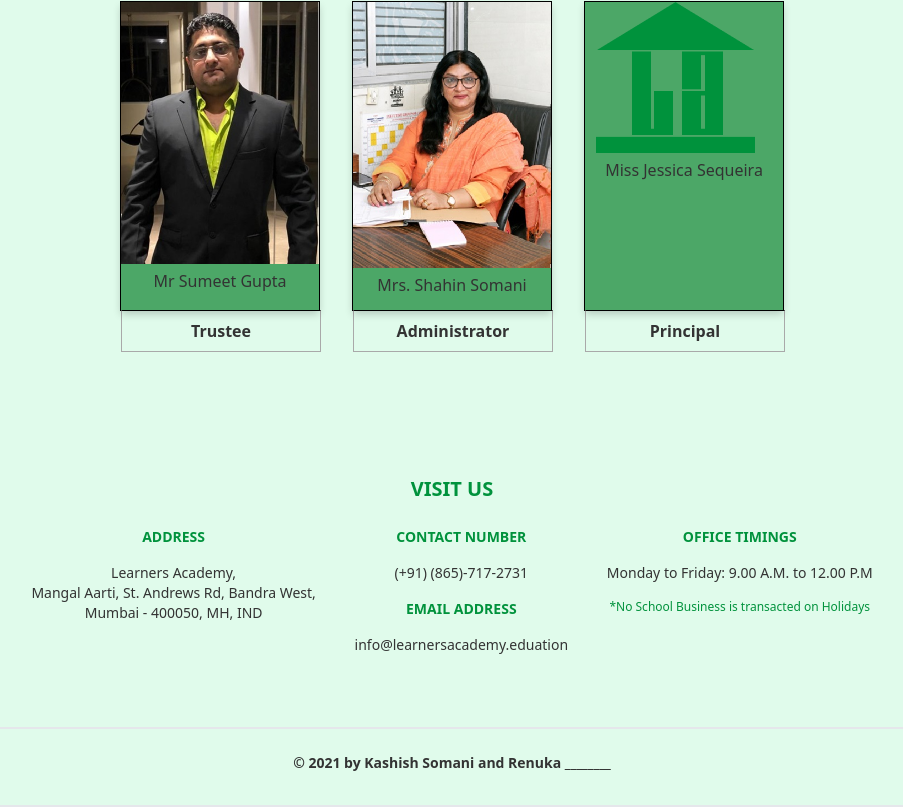
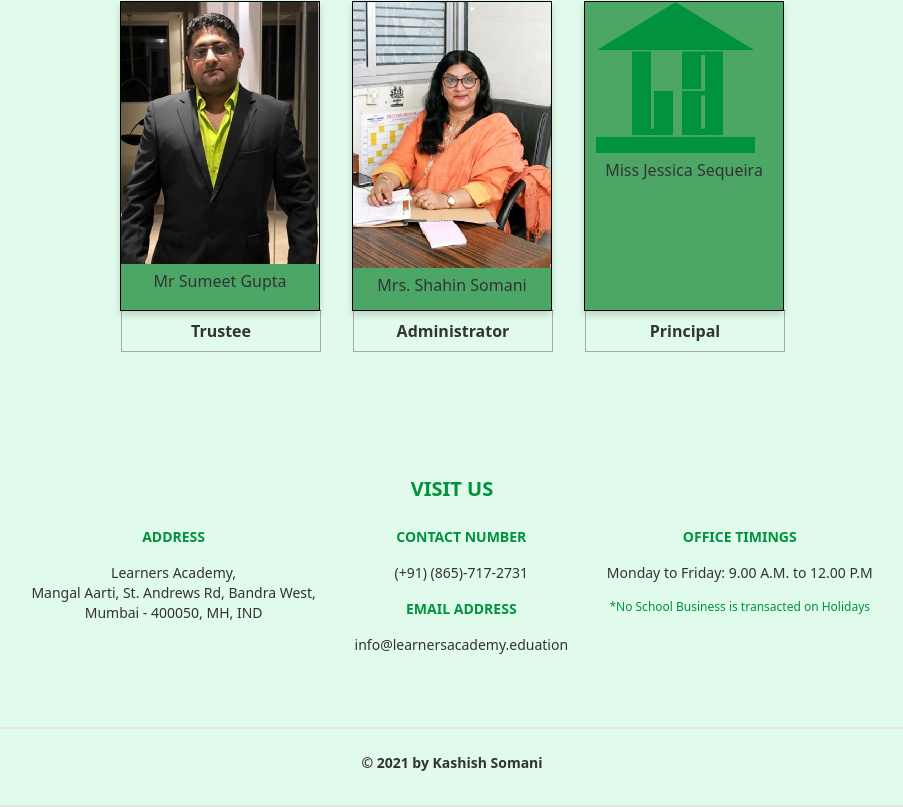
Before and after one commit to kashsomani/learners-svelte-1.0, a Svelte app: page / in a window 1280 px wide. Shown: the part 1677-2484 px from the top of the page, without its empty margins (188-1091 px from the left). Built offline with nearby package versions, Linux system fonts and the light colour scheme.

Commit message:
Update Footer.svelte

```diff
--- a/src/components/Footer.svelte
+++ b/src/components/Footer.svelte
@@ -75,7 +75,7 @@
     <div class="mt-16 border-t-2 flex flex-col items-center">
       <div class="sm:w-2/3 text-center py-6">
         <p class="text-sm font-bold mb-2">
-          © 2021 by Kashish Somani and Renuka ________
+          © 2021 by Kashish Somani
         </p>
       </div>
     </div>
```
